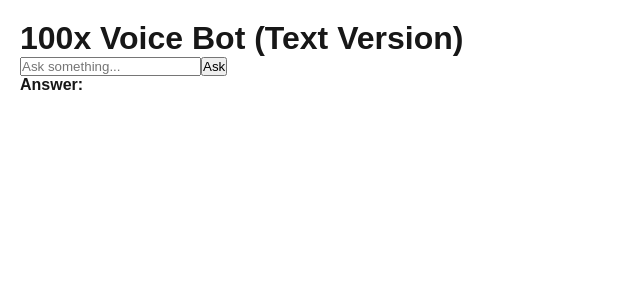
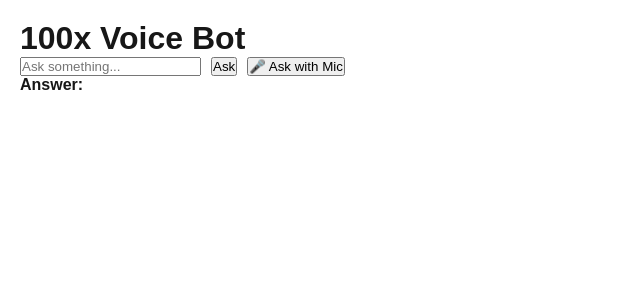
Before and after one commit to faizan0213/voicebot-ml-model, a Next.js app: page / in a window 1280 px wide. Shown: the top 300 px of the page, without its empty margins (0-640 px from the left). Built offline with nearby package versions, Linux system fonts and the light colour scheme.

Commit message:
added voice feature

```diff
--- a/pages/index.js
+++ b/pages/index.js
@@ -13,21 +13,78 @@ export default function Home() {
 
     const data = await res.json();
     setAnswer(data.answer);
+    speakOutLoud(data.answer);
+  };
+
+  // Voice output function
+  const speakOutLoud = (text) => {
+    if (!text) return;
+    const utterance = new SpeechSynthesisUtterance(text);
+    utterance.lang = "en-US"; // Hindi ke liye "hi-IN" bhi use kar sakte ho
+    utterance.rate = 1; // speed control
+    speechSynthesis.speak(utterance);
+  };
+
+  // Mic input function
+  const startListening = () => {
+    if (!("webkitSpeechRecognition" in window)) {
+      alert("Speech Recognition not supported in this browser. Try Chrome!");
+      return;
+    }
+
+    const recognition = new window.webkitSpeechRecognition();
+    recognition.lang = "en-US"; // Hindi ke liye "hi-IN"
+    recognition.interimResults = false;
+    recognition.maxAlternatives = 1;
+
+    recognition.onresult = (event) => {
+      const speechResult = event.results[0][0].transcript;
+      setQuestion(speechResult); // speech ko input box me daal do
+      askBotWithSpeech(speechResult); // direct bot se puchho
+    };
+
+    recognition.onerror = (event) => {
+      console.error("Speech recognition error", event.error);
+    };
+
+    recognition.start();
+  };
+
+  const askBotWithSpeech = async (speechText) => {
+    const res = await fetch("/api/chat", {
+      method: "POST",
+      headers: { "Content-Type": "application/json" },
+      body: JSON.stringify({ question: speechText }),
+    });
+
+    const data = await res.json();
+    setAnswer(data.answer);
+    speakOutLoud(data.answer); // auto speak reply
   };
 
   return (
     <div style={{ padding: 20 }}>
-      <h1>100x Voice Bot (Text Version)</h1>
+      <h1>100x Voice Bot</h1>
+
       <input
         type="text"
         placeholder="Ask something..."
         value={question}
         onChange={(e) => setQuestion(e.target.value)}
+        style={{ marginRight: 10 }}
       />
       <button onClick={askBot}>Ask</button>
+      <button onClick={startListening} style={{ marginLeft: 10 }}>
+        🎤 Ask with Mic
+      </button>
+
       <p>
         <b>Answer:</b> {answer}
       </p>
+
+      {answer && (
+        <button onClick={() => speakOutLoud(answer)}>🔊 Speak Again</button>
+      )}
     </div>
   );
 }
```
